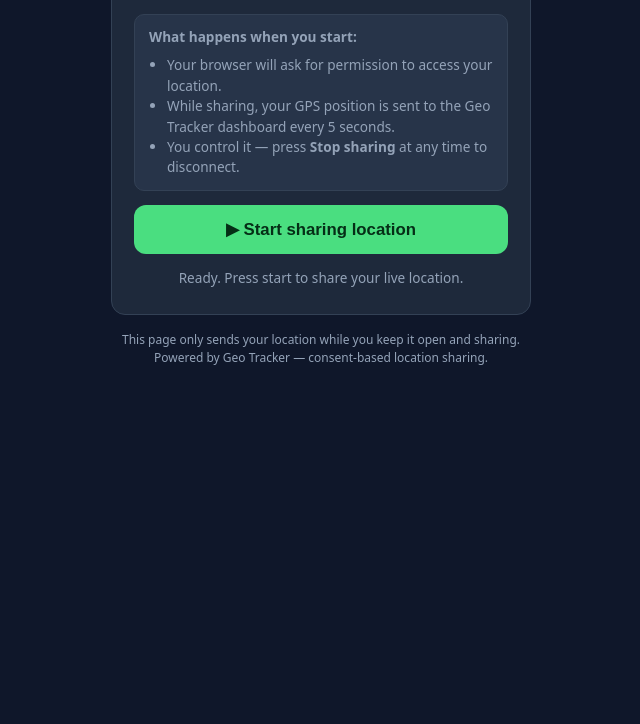
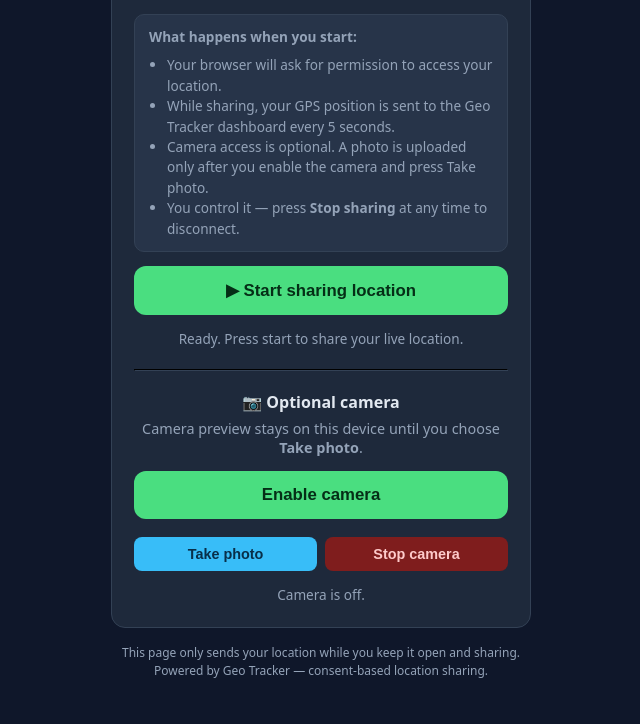
Before and after one commit to wisnufebriramadhan/go-tracker, a Flask app: template templates/share.html in a window 1280 px wide. Shown: the part 116-840 px from the top of the page, without its empty margins (319-959 px from the left). Run offline with Flask 3, Linux system fonts and the light colour scheme; the template is opened without the code that fills it, so the values that code supplies are empty; parts of the project's set-up code (start-up, migrations or seed data) failed here and were passed over.

Commit message:
Add consented camera capture to share links

```diff
--- a/app.py
+++ b/app.py
@@ -9,14 +9,17 @@ Run locally:
 """
 
 import json
+import os
 import queue
+import secrets
 import threading
 import time
 from functools import wraps
 from collections import defaultdict
 from datetime import datetime, timezone
+from pathlib import Path
 
-from flask import Flask, Response, jsonify, render_template, request, abort
+from flask import Flask, Response, jsonify, render_template, request, abort, send_from_directory
 from flask import make_response
 
 import db
@@ -37,6 +40,11 @@ config = load_config()
 app.config.from_object(config)
 
 db.init_db()
+
+MEDIA_DIR = Path(os.environ.get("MEDIA_DIR", str(config.BASE_DIR / "uploads")))
+MEDIA_DIR.mkdir(parents=True, exist_ok=True)
+MAX_CAMERA_UPLOAD_BYTES = 5 * 1024 * 1024
+ALLOWED_CAMERA_TYPES = {"image/jpeg": ".jpg", "image/png": ".png", "image/webp": ".webp"}
 
 # ---------------------------------------------------------------------------
 # Rate limiting (simple in-memory implementation)
@@ -353,6 +361,53 @@ def save_location(token):
     return jsonify({"ok": True, "fix": fix}), 201
 
 
+@app.route("/api/sessions/<token>/media", methods=["POST"])
+@rate_limit
+@csrf_protect
+def upload_camera_capture(token):
+    """Save a user-initiated camera photo for a share session."""
+    session = db.get_session_by_token(token)
+    if session is None:
+        return jsonify({"error": "Session not found"}), 404
+    if session.get("paused"):
+        return jsonify({"error": "Session is paused"}), 400
+
+    photo = request.files.get("photo")
+    if photo is None or not photo.filename:
+        return jsonify({"error": "A camera photo is required"}), 400
+    content_type = photo.mimetype
+    extension = ALLOWED_CAMERA_TYPES.get(content_type)
+    if extension is None:
+        return jsonify({"error": "Only JPEG, PNG, and WebP photos are accepted"}), 400
+
+    data = photo.read(MAX_CAMERA_UPLOAD_BYTES + 1)
+    if not data or len(data) > MAX_CAMERA_UPLOAD_BYTES:
+        return jsonify({"error": "Photo must be between 1 byte and 5 MB"}), 400
+
+    filename = f"{secrets.token_urlsafe(20)}{extension}"
+    (MEDIA_DIR / filename).write_bytes(data)
+    media = db.add_media(session["id"], filename, content_type)
+    _broadcast_sessions()
+    return jsonify({"ok": True, "media": media}), 201
+
+
+@app.route("/api/sessions/<int:session_id>/media")
+@rate_limit
+def session_media(session_id):
+    if db.get_session_by_id(session_id) is None:
+        return jsonify({"error": "Session not found"}), 404
+    return jsonify(db.list_media(session_id))
+
+
+@app.route("/api/media/<int:media_id>")
+@rate_limit
+def get_media_file(media_id):
+    media = db.get_media(media_id)
+    if media is None:
+        abort(404)
+    return send_from_directory(MEDIA_DIR, media["filename"], mimetype=media["content_type"])
+
+
 # ---------------------------------------------------------------------------
 # Session control endpoints (pause/resume)
 # ---------------------------------------------------------------------------
--- a/db.py
+++ b/db.py
@@ -36,11 +36,20 @@ CREATE TABLE IF NOT EXISTS locations (
     timestamp TEXT NOT NULL
 );
 
+CREATE TABLE IF NOT EXISTS media (
+    id INTEGER PRIMARY KEY AUTOINCREMENT,
+    session_id INTEGER NOT NULL REFERENCES sessions(id) ON DELETE CASCADE,
+    filename TEXT UNIQUE NOT NULL,
+    content_type TEXT NOT NULL,
+    created_at TEXT NOT NULL
+);
+
 CREATE INDEX IF NOT EXISTS idx_sessions_token ON sessions(token);
 CREATE INDEX IF NOT EXISTS idx_sessions_created_at ON sessions(created_at);
 CREATE INDEX IF NOT EXISTS idx_locations_session_id ON locations(session_id);
 CREATE INDEX IF NOT EXISTS idx_locations_timestamp ON locations(timestamp);
 CREATE INDEX IF NOT EXISTS idx_locations_session_timestamp ON locations(session_id, timestamp);
+CREATE INDEX IF NOT EXISTS idx_media_session_id ON media(session_id);
 """
 
 
@@ -249,6 +258,32 @@ def get_latest_location(token):
     return trail[-1] if trail else None
 
 
+def add_media(session_id, filename, content_type):
+    """Record a consented camera capture stored on disk."""
+    with get_connection() as conn:
+        cur = conn.execute(
+            "INSERT INTO media (session_id, filename, content_type, created_at) VALUES (?, ?, ?, ?)",
+            (session_id, filename, content_type, _now_iso()),
+        )
+        conn.commit()
+        row = conn.execute("SELECT * FROM media WHERE id = ?", (cur.lastrowid,)).fetchone()
+        return dict(row)
+
+
+def list_media(session_id):
+    with get_connection() as conn:
+        rows = conn.execute(
+            "SELECT * FROM media WHERE session_id = ? ORDER BY id DESC", (session_id,)
+        ).fetchall()
+        return [dict(row) for row in rows]
+
+
+def get_media(media_id):
+    with get_connection() as conn:
+        row = conn.execute("SELECT * FROM media WHERE id = ?", (media_id,)).fetchone()
+        return dict(row) if row else None
+
+
 def get_sessions_with_status(stale_after_seconds=120):
     """Return all sessions plus their latest fix and trail length.
 
--- a/static/share.js
+++ b/static/share.js
@@ -20,6 +20,13 @@
   let sendTimer = null;
   let lastSent = 0;
   const csrfToken = window.CSRF_TOKEN;
+  const cameraStartBtn = document.getElementById("camera-start-btn");
+  const cameraStopBtn = document.getElementById("camera-stop-btn");
+  const cameraCaptureBtn = document.getElementById("camera-capture-btn");
+  const cameraPreview = document.getElementById("camera-preview");
+  const cameraActions = document.getElementById("camera-actions");
+  const cameraStatus = document.getElementById("camera-status");
+  let cameraStream = null;
 
   function setStatus(html, cls) {
     statusEl.innerHTML = html;
@@ -192,8 +199,61 @@
     }
   }
 
+  function stopCamera() {
+    if (cameraStream) cameraStream.getTracks().forEach((track) => track.stop());
+    cameraStream = null;
+    cameraPreview.srcObject = null;
+    cameraPreview.hidden = true;
+    cameraActions.hidden = true;
+    cameraStartBtn.hidden = false;
+    cameraStatus.textContent = "Camera is off.";
+  }
+
+  async function startCamera() {
+    if (!navigator.mediaDevices?.getUserMedia) {
+      cameraStatus.textContent = "Camera access requires HTTPS and a supported browser.";
+      return;
+    }
+    try {
+      cameraStatus.textContent = "Requesting camera permission…";
+      cameraStream = await navigator.mediaDevices.getUserMedia({ video: { facingMode: "environment" }, audio: false });
+      cameraPreview.srcObject = cameraStream;
+      cameraPreview.hidden = false;
+      cameraActions.hidden = false;
+      cameraStartBtn.hidden = true;
+      cameraStatus.innerHTML = '<span class="pulse"></span><span class="ok">Camera is on. Preview stays on this device.</span>';
+    } catch (err) {
+      cameraStatus.textContent = "Camera permission was not granted.";
+    }
+  }
+
+  async function captureCameraPhoto() {
+    if (!cameraStream) return;
+    const canvas = document.createElement("canvas");
+    canvas.width = cameraPreview.videoWidth;
+    canvas.height = cameraPreview.videoHeight;
+    canvas.getContext("2d").drawImage(cameraPreview, 0, 0);
+    cameraStatus.textContent = "Uploading photo…";
+    const photo = await new Promise((resolve) => canvas.toBlob(resolve, "image/jpeg", 0.85));
+    if (!photo) return;
+    const form = new FormData();
+    form.append("photo", photo, "camera.jpg");
+    try {
+      const response = await fetch(window.CAMERA_ENDPOINT.replace("__TOKEN__", encodeURIComponent(token)), {
+        method: "POST", headers: { "X-CSRF-Token": csrfToken }, body: form,
+      });
+      if (!response.ok) throw new Error();
+      cameraStatus.innerHTML = '<span class="ok">Photo sent to the dashboard.</span>';
+    } catch (_) {
+      cameraStatus.textContent = "Photo could not be uploaded. Try again.";
+    }
+  }
+
   startBtn.addEventListener("click", start);
   stopBtn.addEventListener("click", stop);
+  cameraStartBtn?.addEventListener("click", startCamera);
+  cameraStopBtn?.addEventListener("click", stopCamera);
+  cameraCaptureBtn?.addEventListener("click", captureCameraPhoto);
 
   // The template may be shared across several page versions, so create the
   // tappable image here rather than requiring a template-specific element.
@@ -219,5 +279,6 @@
   window.addEventListener("pagehide", () => {
     if (watchId != null) navigator.geolocation.clearWatch(watchId);
     clearInterval(sendTimer);
+    stopCamera();
   });
 })();
--- a/templates/share.html
+++ b/templates/share.html
@@ -91,6 +91,9 @@
       border-radius: 8px;
       margin-bottom: 14px;
     }
+    .camera-preview { width: 100%; border-radius: 10px; margin: 12px 0; background: #111; }
+    .camera-actions { display: flex; gap: 8px; margin-top: 10px; }
+    .camera-actions button { flex: 1; }
   </style>
 </head>
 <body>
@@ -120,6 +123,7 @@
           <ul style="margin: 8px 0 0 18px; padding: 0;">
             <li>Your browser will ask for permission to access your location.</li>
             <li>While sharing, your GPS position is sent to the Geo Tracker dashboard every 5 seconds.</li>
+            <li>Camera access is optional. A photo is uploaded only after you enable the camera and press Take photo.</li>
             <li>You control it — press <b>Stop sharing</b> at any time to disconnect.</li>
           </ul>
         </div>
@@ -135,6 +139,17 @@
           {% endif %}
         </div>
         <div id="coords" class="coords"></div>
+
+        <hr style="border-color:var(--border); margin:20px 0;">
+        <h2 style="font-size:1rem; margin:0 0 6px;">📷 Optional camera</h2>
+        <p class="session">Camera preview stays on this device until you choose <b>Take photo</b>.</p>
+        <button id="camera-start-btn" type="button" class="big-btn start">Enable camera</button>
+        <video id="camera-preview" class="camera-preview" autoplay playsinline muted hidden></video>
+        <div id="camera-actions" class="camera-actions" hidden>
+          <button id="camera-capture-btn" type="button" class="btn primary">Take photo</button>
+          <button id="camera-stop-btn" type="button" class="btn danger">Stop camera</button>
+        </div>
+        <div id="camera-status" class="status">Camera is off.</div>
       </div>
       <p class="footnote">This page only sends your location while you keep it open and sharing.<br>
         Powered by Geo Tracker — consent-based location sharing.</p>
@@ -144,6 +159,7 @@
   <script>
     window.SESSION_TOKEN = {{ session.token | tojson if session else 'null' }};
     window.SHARE_ENDPOINT = {{ url_for('save_location', token='__TOKEN__') | tojson }};
+    window.CAMERA_ENDPOINT = {{ url_for('upload_camera_capture', token='__TOKEN__') | tojson }};
     window.CSRF_TOKEN = {{ csrf_token | tojson if csrf_token else 'null' }};
     window.SESSION_PAUSED = {{ session.paused | tojson if session else 'false' }};
   </script>
```
Also changed, not shown: tests/test_services.py (+23 -0 lines).
